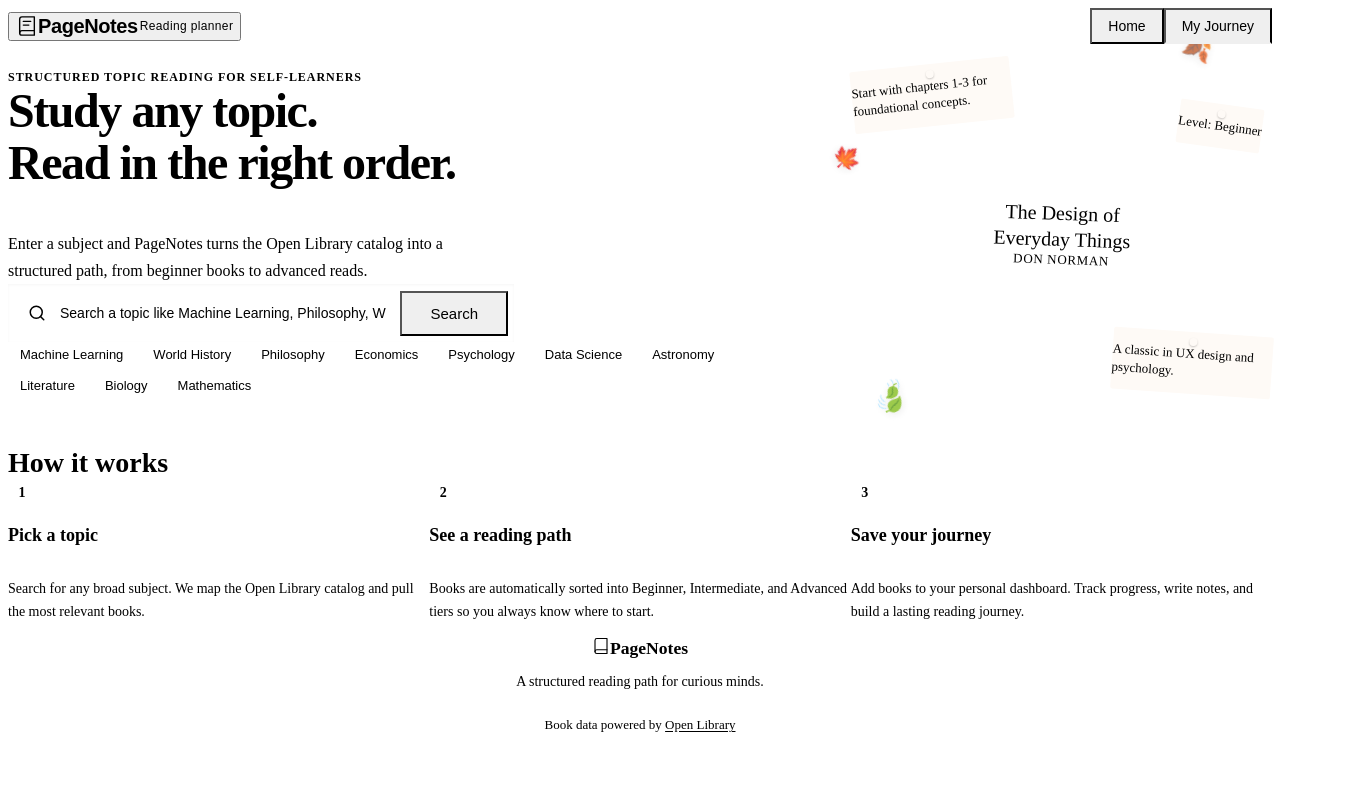
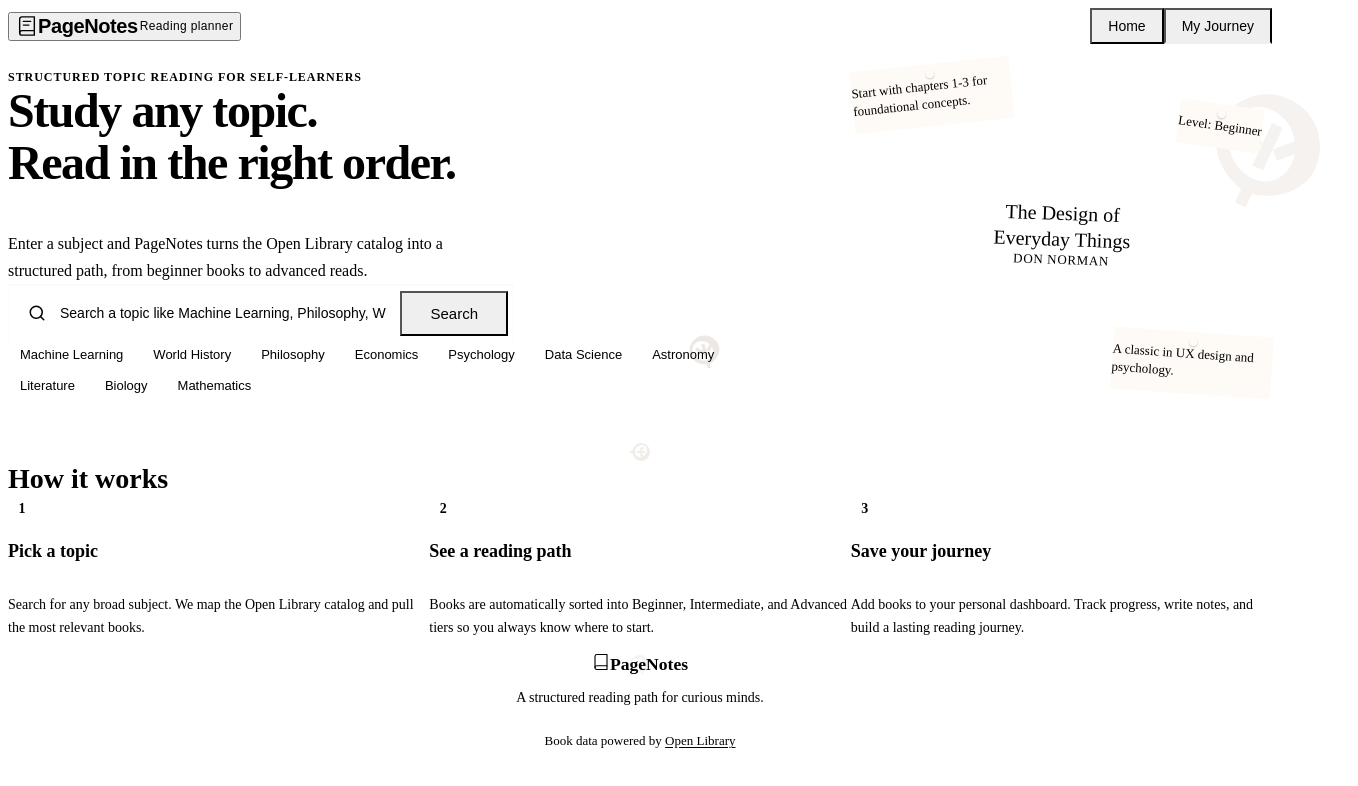
Before and after one commit to Satyam087/BookCompanion, a React (Vite) app: page / in a window 1280 px wide. Shown: the top 786 px of the page, 1358 px wide, since content can reach past the window. Built offline with nearby package versions, Linux system fonts and the light colour scheme; the HTML template or start-up script is replaced by a standard one.

Commit message:
replace emoji leaves with reusable SVG leaf component and distribute subtly across pages

```diff
--- a/src/components/Footer.jsx
+++ b/src/components/Footer.jsx
@@ -1,9 +1,16 @@
+import LeafOrnament from './LeafOrnament';
 import './Footer.css';
 
 export default function Footer() {
   return (
     <footer className="footer" id="footer">
-      <div className="footer__inner container">
+      <div className="footer__inner container" style={{ position: 'relative' }}>
+        <LeafOrnament
+          size="tiny"
+          opacity={0.06}
+          rotation={-15}
+          style={{ position: 'absolute', top: -10, left: 10 }}
+        />
         <div className="footer__brand">
           <span className="footer__icon" aria-hidden="true">
             <svg width="18" height="18" viewBox="0 0 24 24" fill="none" stroke="currentColor" strokeWidth="1.5" strokeLinecap="round" strokeLinejoin="round">
--- /dev/null
+++ b/src/components/LeafOrnament.css
@@ -0,0 +1,6 @@
+.leaf-ornament {
+  position: absolute;
+  pointer-events: none;
+  z-index: 0;
+  user-select: none;
+}
--- /dev/null
+++ b/src/components/LeafOrnament.jsx
@@ -0,0 +1,52 @@
+import './LeafOrnament.css';
+
+export default function LeafOrnament({
+  className = '',
+  size = 'medium',
+  color = '#8A6A4A',
+  opacity = 0.12,
+  rotation = 0
+}) {
+
+  const sizeMap = {
+    tiny: 24,
+    small: 40,
+    medium: 70,
+    large: 140
+  };
+
+  const pxSize = sizeMap[size] || sizeMap.medium;
+
+  return (
+    <svg
+      className={`leaf-ornament ${className}`}
+      width={pxSize}
+      height={pxSize}
+      viewBox="0 0 24 24"
+      fill="none"
+      xmlns="http://www.w3.org/2000/svg"
+      style={{
+        opacity,
+        transform: `rotate(${rotation}deg)`
+      }}
+      aria-hidden="true"
+    >
+      <path
+        d="M12 2C7 2 3 6 3 11C3 15 6.5 18.5 11 19.5V22H13V19.5C17.5 18.5 21 15 21 11C21 6 17 2 12 2ZM12 17C8.13 17 5 13.87 5 10C5 7.13 7.13 5 10 5C13.87 5 17 8.13 17 12C17 14.87 14.87 17 12 17Z"
+        fill={color}
+      />
+      <path
+        d="M11 7H13V15H11V7Z"
+        fill={color}
+      />
+      <path
+        d="M13 11L16 8L17.5 9.5L14.5 12.5L13 11Z"
+        fill={color}
+      />
+      <path
+        d="M11 11L8 8L6.5 9.5L9.5 12.5L11 11Z"
+        fill={color}
+      />
+    </svg>
+  );
+}
--- a/src/pages/BookDetails.jsx
+++ b/src/pages/BookDetails.jsx
@@ -5,6 +5,7 @@
 import { formatAuthors, formatYear, getPlaceholderCover, navigate } from '../utils/helpers';
 import BookGrid from '../components/BookGrid';
 import ErrorState from '../components/ErrorState';
+import LeafOrnament from '../components/LeafOrnament';
 import './BookDetails.css';
 
 const LEVEL_REASONS = {
@@ -147,7 +148,13 @@
             />
           </div>
 
-          <div className="book-details__info-col">
+          <div className="book-details__info-col" style={{ position: 'relative' }}>
+            <LeafOrnament
+              size="medium"
+              opacity={0.05}
+              rotation={45}
+              style={{ position: 'absolute', top: 50, right: 0 }}
+            />
             <span className={`level-badge level-badge--${book.level}`}>
               {book.level}
             </span>
--- a/src/pages/Home.css
+++ b/src/pages/Home.css
@@ -5,6 +5,22 @@
   align-items: center;
   gap: var(--space-xl);
   padding: var(--space-3xl) 0 var(--space-2xl);
+  position: relative;
+}
+
+.home__leaf-hero {
+  top: 10%;
+  right: -5%;
+}
+
+.home__leaf-chips {
+  top: -10px;
+  right: 10px;
+}
+
+.home__leaf-recent {
+  bottom: 0;
+  right: 0;
 }
 
 .home__hero-content {
@@ -139,7 +155,7 @@
   height: 8px;
   background-color: var(--accent-rust);
   border-radius: 50%;
-  box-shadow: 0 1px 2px rgba(0,0,0,0.2);
+  box-shadow: 0 1px 2px rgba(0, 0, 0, 0.2);
 }
 
 .home__desk-note--1 {
@@ -165,35 +181,6 @@
   padding: var(--space-sm) var(--space-md);
   font-weight: 500;
   color: var(--accent-blue);
-}
-
-.home__desk-leaf {
-  position: absolute;
-  font-size: 1.5rem;
-  z-index: 0;
-  user-select: none;
-  opacity: 0.85;
-  filter: drop-shadow(0 2px 4px rgba(0,0,0,0.1));
-}
-
-.home__desk-leaf--1 {
-  top: -10px;
-  right: 60px;
-  transform: rotate(15deg);
-}
-
-.home__desk-leaf--2 {
-  bottom: 10px;
-  left: 20px;
-  transform: rotate(-25deg);
-  font-size: 1.8rem;
-  z-index: 4;
-}
-
-.home__desk-leaf--3 {
-  top: 100px;
-  left: -20px;
-  transform: rotate(45deg);
 }
 
 
--- a/src/pages/Home.jsx
+++ b/src/pages/Home.jsx
@@ -2,6 +2,7 @@
 import TopicChips from '../components/TopicChips';
 import { getRecentSearches } from '../utils/storage';
 import { navigate } from '../utils/helpers';
+import LeafOrnament from '../components/LeafOrnament';
 import './Home.css';
 
 export default function Home() {
@@ -13,6 +14,12 @@
 
         {/* Editorial Two-Column Hero */}
         <section className="home__hero">
+          <LeafOrnament
+            size="large"
+            opacity={0.08}
+            rotation={25}
+            className="home__leaf-hero"
+          />
           <div className="home__hero-content">
             <span className="home__eyebrow">Structured topic reading for self-learners</span>
             <h1 className="home__heading">
@@ -27,16 +34,19 @@
               <SearchBar size="large" />
             </div>
 
-            <div className="home__chips-wrap">
+            <div className="home__chips-wrap" style={{ position: 'relative' }}>
+              <LeafOrnament
+                size="small"
+                opacity={0.15}
+                rotation={-15}
+                className="home__leaf-chips"
+              />
               <TopicChips />
             </div>
           </div>
 
           <div className="home__hero-visual">
             <div className="home__study-desk">
-              <span className="home__desk-leaf home__desk-leaf--1">🍂</span>
-              <span className="home__desk-leaf home__desk-leaf--2">🍃</span>
-              <span className="home__desk-leaf home__desk-leaf--3">🍁</span>
               <div className="home__desk-book">
                 <div className="home__desk-book-cover">
                   <span className="home__desk-book-title">The Design of Everyday Things</span>
@@ -61,6 +71,10 @@
             </div>
           </div>
         </section>
+
+        <div style={{ display: 'flex', justifyContent: 'center', margin: '1rem 0' }}>
+          <LeafOrnament size="tiny" opacity={0.12} rotation={90} />
+        </div>
 
         {/* Product Steps */}
         <section className="home__how" id="how-it-works">
@@ -92,7 +106,13 @@
 
         {/* Recent Searches */}
         {recentSearches.length > 0 && (
-          <section className="home__recent" id="recent-searches">
+          <section className="home__recent" id="recent-searches" style={{ position: 'relative' }}>
+            <LeafOrnament
+              size="medium"
+              opacity={0.06}
+              rotation={-45}
+              className="home__leaf-recent"
+            />
             <h2 className="home__section-title">Recent searches</h2>
             <div className="home__recent-list">
               {recentSearches.map((topic, i) => (
--- a/src/pages/ReadingJourney.jsx
+++ b/src/pages/ReadingJourney.jsx
@@ -2,6 +2,7 @@
 import { getSavedBooks, updateBookStatus, updateBookNotes, removeBook } from '../utils/storage';
 import { formatAuthors, getPlaceholderCover, navigate, getWorkIdFromKey, truncateText } from '../utils/helpers';
 import EmptyState from '../components/EmptyState';
+import LeafOrnament from '../components/LeafOrnament';
 import './ReadingJourney.css';
 
 const TABS = [
@@ -46,7 +47,13 @@
 
   return (
     <div className="page reading-journey" id="reading-journey-page">
-      <div className="container">
+      <div className="container" style={{ position: 'relative' }}>
+        <LeafOrnament
+          size="tiny"
+          opacity={0.15}
+          rotation={-25}
+          style={{ position: 'absolute', top: 10, right: 10 }}
+        />
         <h1 className="reading-journey__title">My Reading Journey</h1>
         <p className="reading-journey__subtitle">
           {books.length > 0
@@ -121,12 +128,20 @@
 
         {/* Book List */}
         {books.length === 0 && (
+          <div style={{ position: 'relative' }}>
+            <LeafOrnament
+              size="small"
+              opacity={0.08}
+              rotation={35}
+              style={{ position: 'absolute', top: '20%', left: '10%' }}
+            />
             <EmptyState
               heading="No saved books yet"
               message="Search for a topic and save books to build your reading journey."
               actionLabel="Start searching"
               onAction={() => navigate('/')}
             />
+          </div>
         )}
 
         {books.length > 0 && filtered.length === 0 && (
--- a/src/pages/TopicResults.jsx
+++ b/src/pages/TopicResults.jsx
@@ -8,6 +8,7 @@
 import LoadingState from '../components/LoadingState';
 import EmptyState from '../components/EmptyState';
 import ErrorState from '../components/ErrorState';
+import LeafOrnament from '../components/LeafOrnament';
 import './TopicResults.css';
 
 export default function TopicResults({ topic }) {
@@ -94,7 +95,13 @@
 
         {!loading && !error && grouped && (
           <>
-            <div className="topic-results__summary-panel">
+            <div className="topic-results__summary-panel" style={{ position: 'relative' }}>
+              <LeafOrnament
+                size="tiny"
+                opacity={0.12}
+                rotation={15}
+                style={{ position: 'absolute', top: -10, right: -10 }}
+              />
               <div className="topic-results__summary-info">
                 <span className="topic-results__summary-label">Learning Path For</span>
                 <h1 className="topic-results__summary-title">{decodedTopic}</h1>
@@ -125,7 +132,13 @@
               )}
             </div>
 
-            <div className="topic-results__nav-rail">
+            <div className="topic-results__nav-rail" style={{ position: 'relative' }}>
+              <LeafOrnament
+                size="small"
+                opacity={0.08}
+                rotation={-30}
+                style={{ position: 'absolute', top: -20, left: -40 }}
+              />
               <span className="topic-results__rail-label">Path:</span>
               <button onClick={() => document.getElementById('level-beginner')?.scrollIntoView({ behavior: 'smooth', block: 'start' })} className="topic-results__rail-link">1. Beginner</button>
               <span className="topic-results__rail-sep">→</span>
```
Lines whose indentation alone changed are shown as unchanged.
